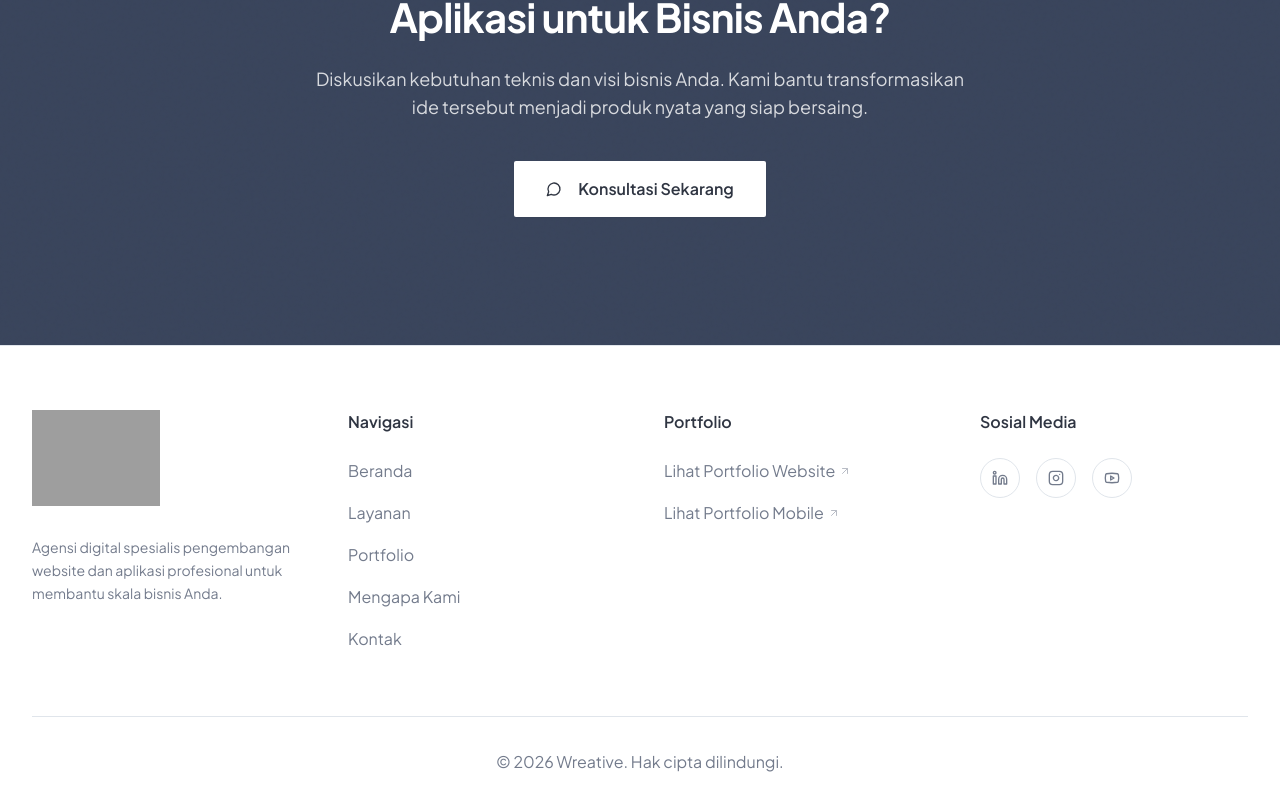
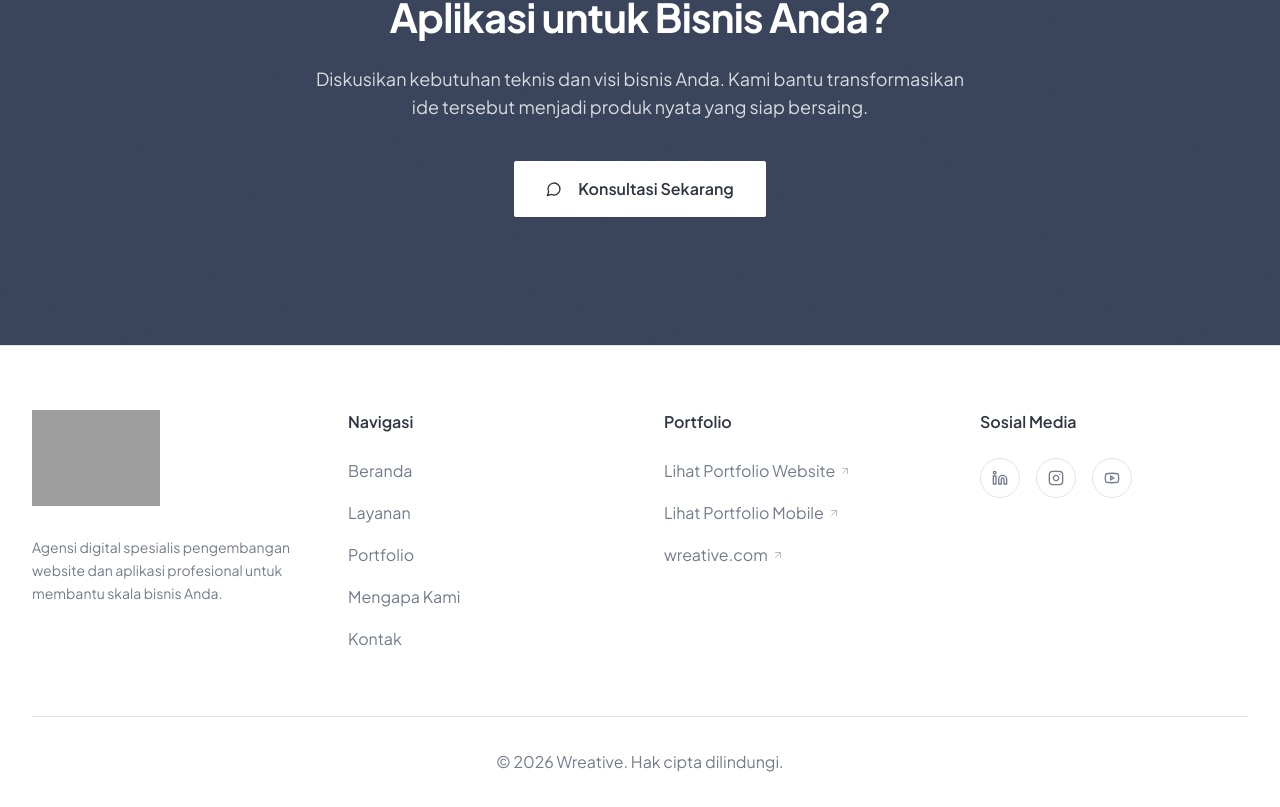
Before and after one commit to wreative/wreative.id, a React (Vite) app: page / in a window 1280 px wide. Shown: the part 6736-7543 px from the top of the page. Built offline with nearby package versions, Linux system fonts and the light colour scheme; grey boxes are pictures that could not be loaded.

Commit message:
feat: add link to wreative.com in footer

```diff
--- a/src/components/Footer.jsx
+++ b/src/components/Footer.jsx
@@ -117,6 +117,17 @@ const Footer = () => {
                   <ArrowUpRight className="h-3 w-3 opacity-50 group-hover:opacity-100 group-hover:-translate-y-0.5 group-hover:translate-x-0.5 transition-transform" />
                 </a>
               </li>
+              <li>
+                <a
+                  href="https://wreative.com"
+                  target="_blank"
+                  rel="noopener noreferrer"
+                  className="flex items-center gap-1 hover:text-primary transition-colors group"
+                >
+                  wreative.com
+                  <ArrowUpRight className="h-3 w-3 opacity-50 group-hover:opacity-100 group-hover:-translate-y-0.5 group-hover:translate-x-0.5 transition-transform" />
+                </a>
+              </li>
             </ul>
           </div>
 
```
